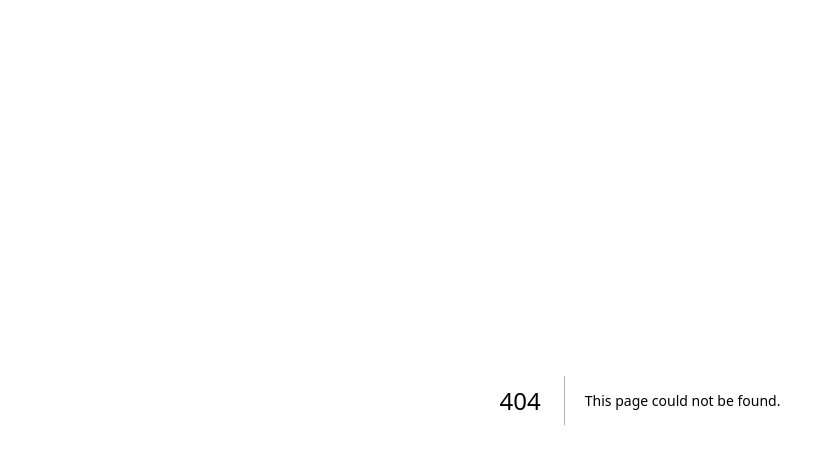
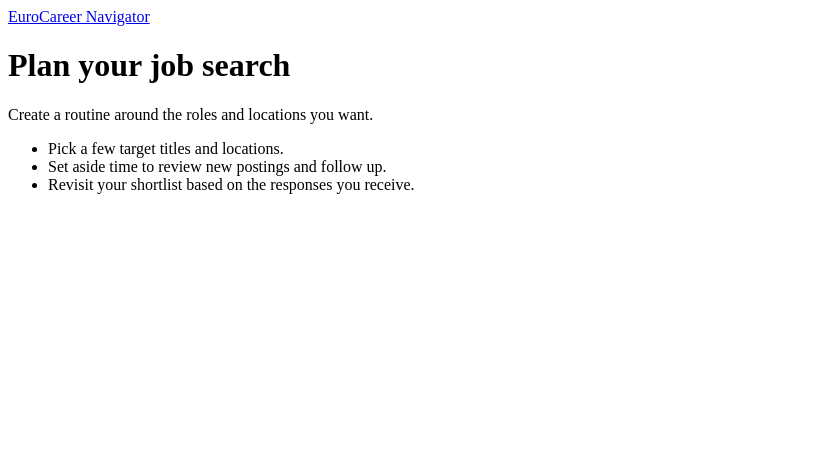
Before and after one commit to KarthickAthlet/eurocareer-navigator, a Next.js app: page /search-planning in a window 1280 px wide. Before the commit this address had no page. Shown: the top 464 px of the page, without its empty margins (0-835 px from the left). Built offline with nearby package versions, Linux system fonts and the light colour scheme.

Commit message:
Plan your job search

```diff
--- /dev/null
+++ b/app/search-planning/page.tsx
@@ -0,0 +1,19 @@
+import Link from 'next/link';
+import type { Metadata } from 'next';
+
+export const metadata: Metadata = { title: "Plan your job search | EuroCareer Navigator" };
+
+export default function Page() {
+  return (
+    <main>
+      <Link href="/">EuroCareer Navigator</Link>
+      <h1>{"Plan your job search"}</h1>
+      <p>{"Create a routine around the roles and locations you want."}</p>
+      <ul>
+        <li>{"Pick a few target titles and locations."}</li>
+        <li>{"Set aside time to review new postings and follow up."}</li>
+        <li>{"Revisit your shortlist based on the responses you receive."}</li>
+      </ul>
+    </main>
+  );
+}
```
